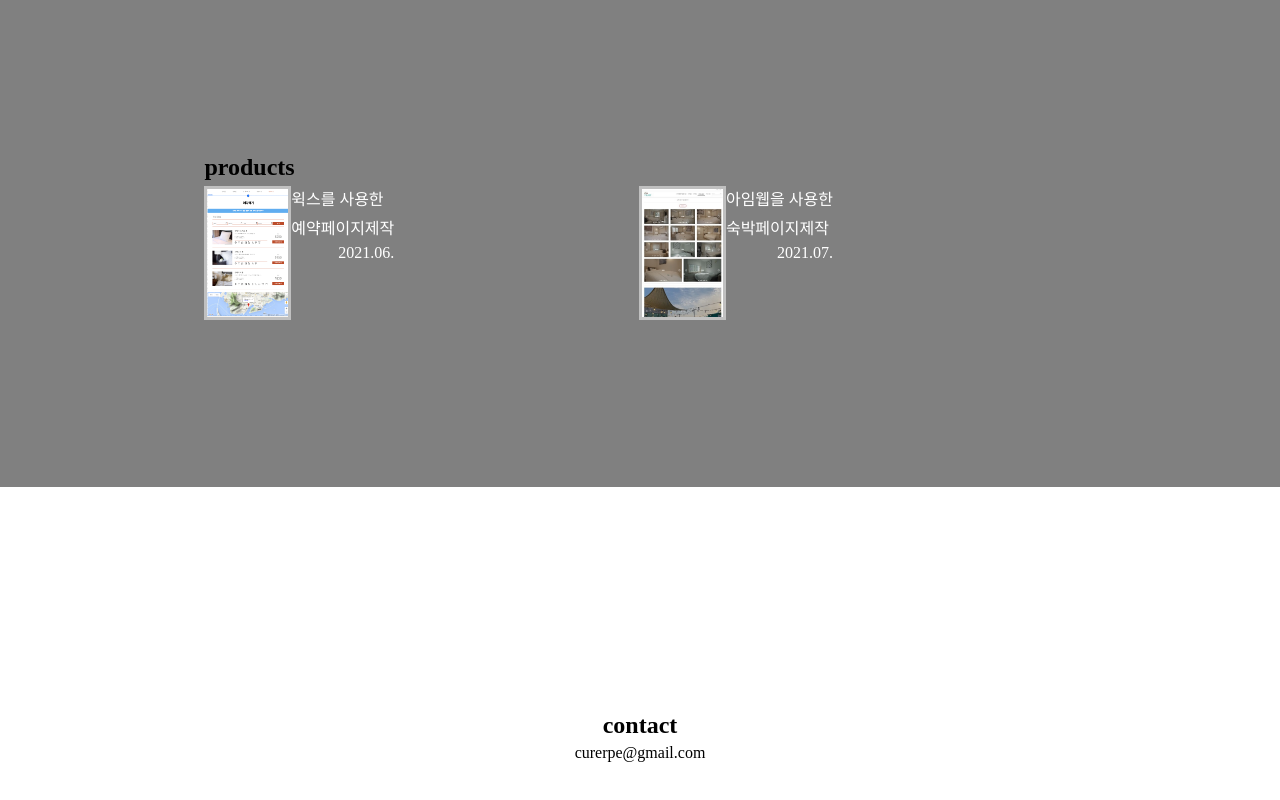
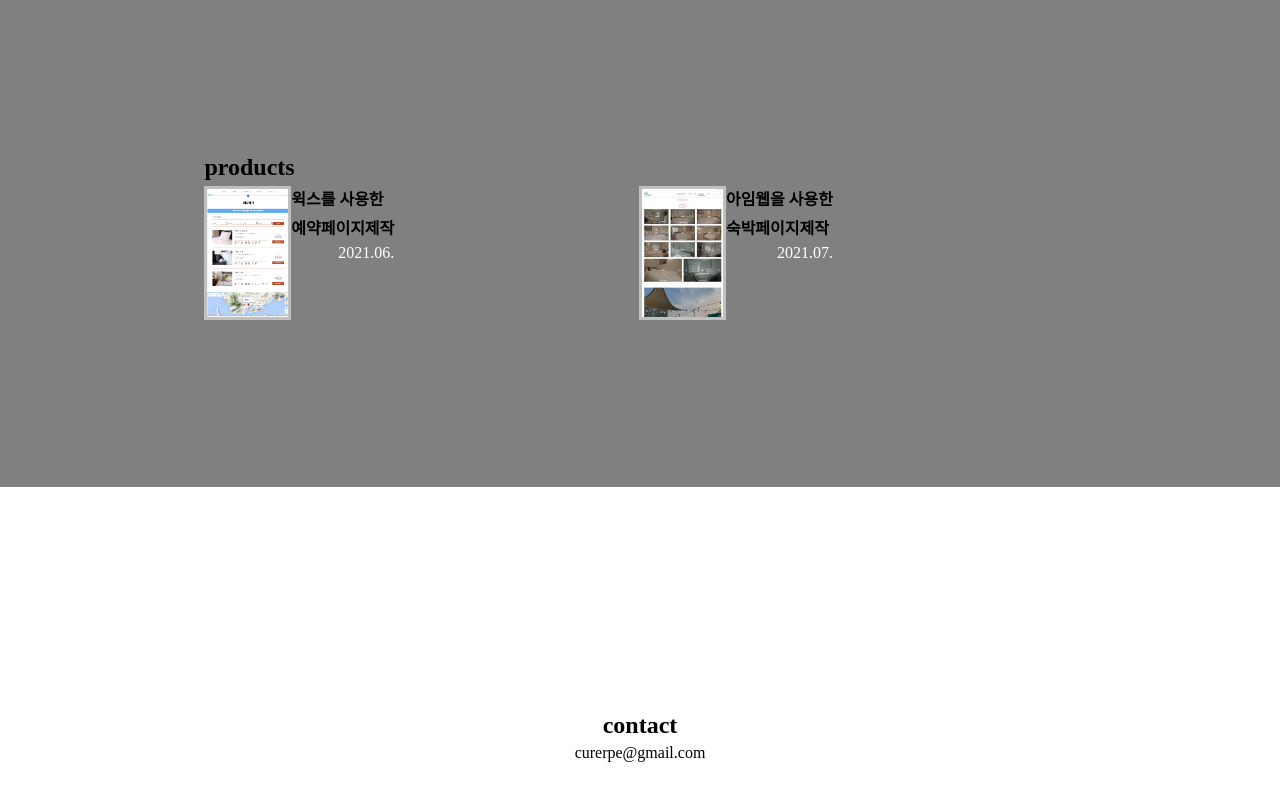
Before and after one commit to posvj001/port, a plain HTML site: page index.html in a window 1280 px wide. Shown: the part 1513-2313 px from the top of the page. Drawn offline with Linux system fonts and the light colour scheme.

Commit message:
Update index.html

```diff
--- a/index.html
+++ b/index.html
@@ -78,8 +78,8 @@
                 <li class="flex_row">
                     <img class="width_20per boder_3_silver" src="img/2.png" alt="윅스예약폼">
                     <div clsass="margin_left_3px boder_3_silver bg_white">
-                        <span class="text_white margin_bottom_5px">윅스를 사용한</span><br>
-                        <span class="text_white margin_bottom_5px">예약페이지제작</span><br>
+                        <span class="text_black margin_bottom_5px bold">윅스를 사용한</span><br>
+                        <span class="text_black margin_bottom_5px bold">예약페이지제작</span><br>
                         <p class="text_white margin_bottom_5px text_right">2021.06.</p>
                     </div>
                 </li>
@@ -87,8 +87,8 @@
                 <li class="flex_row">
                     <img class="width_20per boder_3_silver" src="img/1.jpg" alt="아임웹예약폼">
                     <div clsass="margin_left_3px boder_3_silver bg_white">
-                        <span class="text_white margin_bottom_5px">아임웹을 사용한</span><br>
-                        <span class="text_white margin_bottom_5px">숙박페이지제작</span><br>
+                        <span class="text_black margin_bottom_5px bold">아임웹을 사용한</span><br>
+                        <span class="text_black margin_bottom_5px bold">숙박페이지제작</span><br>
                         <p class="text_white margin_bottom_5px text_right">2021.07.</p>
                     </div>
                 </li>
```
